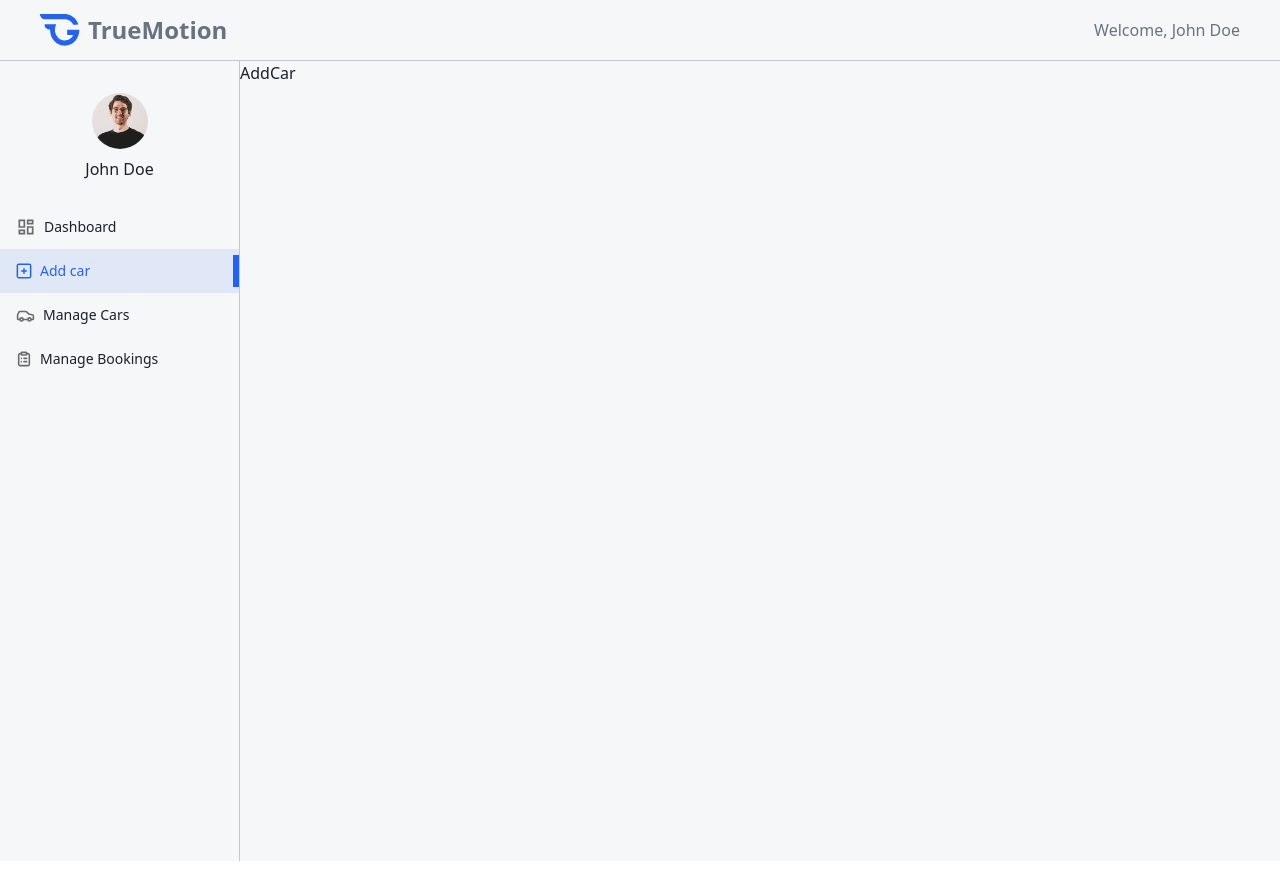
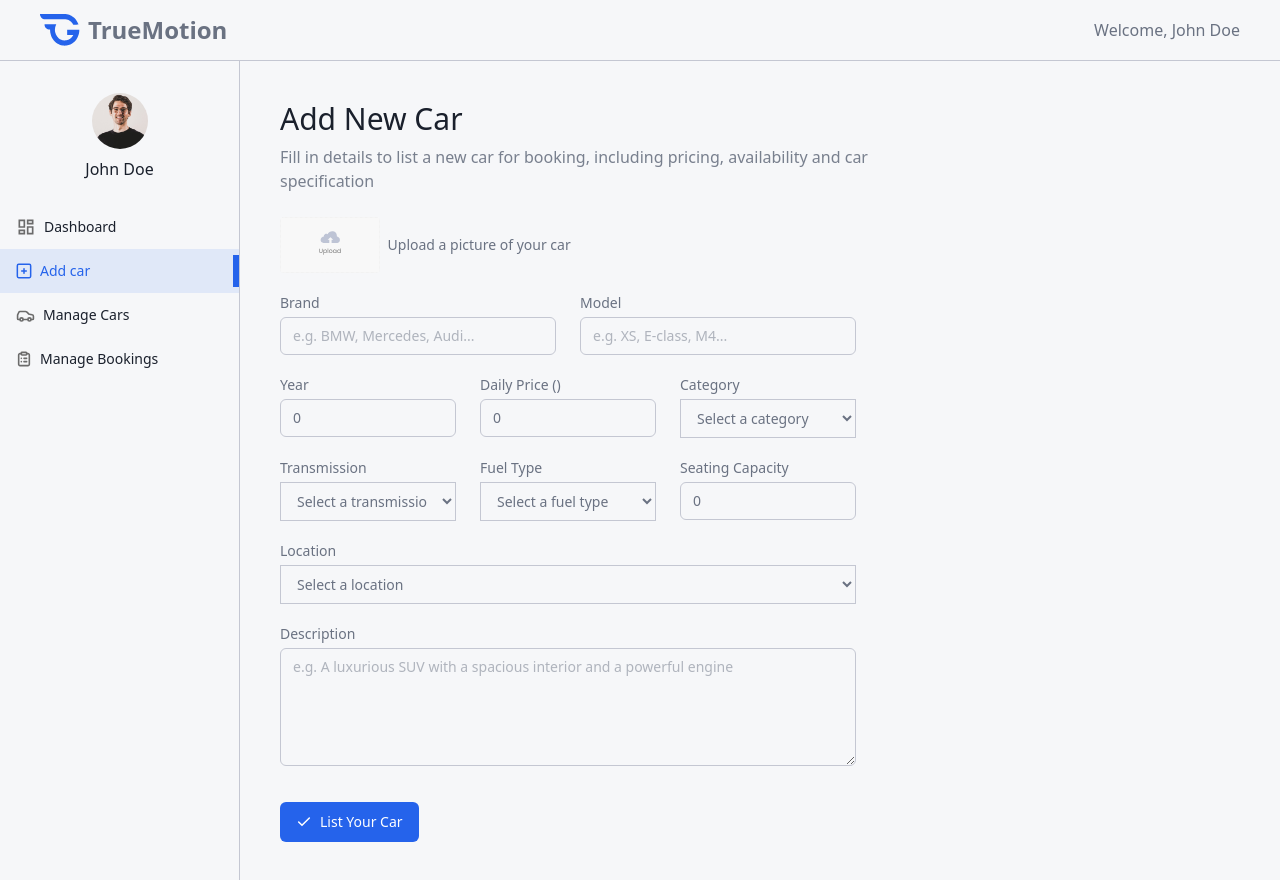
Before and after one commit to Obayuwana22/TrueMotion, a React (Vite) app: page /owner/add-car in a window 1280 px wide. Built offline with nearby package versions, Linux system fonts and the light colour scheme; no server answers.

Commit message:
Add car content in owner Admin page

```diff
--- a/src/components/owner/AddCar.jsx
+++ b/src/components/owner/AddCar.jsx
@@ -1,9 +1,222 @@
-import React from 'react'
+import React, { useState } from "react";
+import Title from "../../components/owner/Title";
+import { assets } from "../../data";
 
 const AddCar = () => {
+  const currency = import.meta.env.VITE_CURRENCY;
+  const [image, setImage] = useState(null);
+  const [car, setCar] = useState({
+    brand: "",
+    model: "",
+    year: 0,
+    pricePerDay: 0,
+    category: "",
+    transmission: "",
+    fuel_type: "",
+    seating_capacity: 0,
+    location: "",
+    description: "",
+  });
+
+  const handleSubmit = async (e) => {
+    e.preventDefault();
+  };
+
   return (
-    <div>AddCar</div>
-  )
-}
+    <div className="px-4 py-10 md:px-10 flex-1">
+      <Title
+        title="Add New Car"
+        SubTitle="Fill in details to list a new car for booking, including pricing, availability and car specification "
+      />
 
-export default AddCar
+      <form
+        onSubmit={handleSubmit}
+        className="flex flex-col gap-5 text-gray-500 text-sm mt-6 max-w-xl"
+      >
+        {/* Car Image */}
+        <div className="flex items-center gap-2 w-full">
+          <label htmlFor="car-image">
+            <img
+              src={image ? URL.createObjectURL(image) : assets.upload_icon}
+              alt=""
+              className="h-14 rounded cursor-pointer"
+            />
+            <input
+              type="file"
+              id="car-image"
+              accept="image/*"
+              hidden
+              onChange={(e) => setImage(e.target.files[0])}
+            />
+          </label>
+          <p className="text-sm text-gray-500">Upload a picture of your car</p>
+        </div>
+
+        {/* Car Brand and Model */}
+
+        <div className="grid grid-cols-1 md:grid-cols-2 gap-6">
+          <div className="flex flex-col w-full">
+            <label htmlFor="brand">Brand</label>
+            <input
+              type="text"
+              name=""
+              id="brand"
+              placeholder="e.g. BMW, Mercedes, Audi..."
+              required
+              className="px-3 py-2 mt-1 border border-borderColor rounded-md outline-none"
+              value={car.brand}
+              onChange={(e) => setCar({ ...car, brand: e.target.value })}
+            />
+          </div>
+
+          <div className="flex flex-col w-full">
+            <label htmlFor="model">Model</label>
+            <input
+              type="text"
+              name=""
+              id="model"
+              placeholder="e.g. XS, E-class, M4..."
+              required
+              className="px-3 py-2 mt-1 border border-borderColor rounded-md outline-none"
+              value={car.model}
+              onChange={(e) => setCar({ ...car, model: e.target.value })}
+            />
+          </div>
+        </div>
+
+        {/* Car Year, Price, Category */}
+        <div className="grid grid-cols-1 sm:grid-cols-2 md:grid-cols-3 gap-6">
+          <div className="flex flex-col w-full">
+            <label htmlFor="year">Year</label>
+            <input
+              type="number"
+              name=""
+              id="year"
+              placeholder="2025"
+              required
+              className="px-3 py-2 mt-1 border border-borderColor rounded-md outline-none"
+              value={car.year}
+              onChange={(e) => setCar({ ...car, year: e.target.value })}
+            />
+          </div>
+
+          <div className="flex flex-col w-full">
+            <label htmlFor="daily price">Daily Price ({currency})</label>
+            <input
+              type="number"
+              name=""
+              id="daily price"
+              placeholder="100"
+              required
+              className="px-3 py-2 mt-1 border border-borderColor rounded-md outline-none"
+              value={car.pricePerDay}
+              onChange={(e) => setCar({ ...car, pricePerDay: e.target.value })}
+            />
+          </div>
+
+          <div className="flex flex-col w-full">
+            <label>Category</label>
+            <select
+              onChange={(e) => setCar({ ...car, category: e.target.value })}
+              value={car.category}
+              className="px-3 py-2 mt-1 border border-borderColor rounded-mb outline-none"
+            >
+              <option value="">Select a category</option>
+              <option value="Sedan">Sedan </option>
+              <option value="SUV">SUV</option>
+              <option value="Van">Van</option>
+            </select>
+          </div>
+        </div>
+
+        {/* Car Transmission, Fuel Type, Seating Capacity */}
+        <div className="grid grid-cols-1 sm:grid-cols-2 md:grid-cols-3 gap-6">
+          <div className="flex flex-col w-full">
+            <label>Transmission</label>
+            <select
+              onChange={(e) => setCar({ ...car, transmission: e.target.value })}
+              value={car.transmission}
+              className="px-3 py-2 mt-1 border border-borderColor rounded-mb outline-none"
+            >
+              <option value="">Select a transmission</option>
+              <option value="Automatic">Automatic </option>
+              <option value="Manual">Manual</option>
+              <option value="Semi-Automatic">Semi-Automatic</option>
+            </select>
+          </div>
+
+          <div className="flex flex-col w-full">
+            <label>Fuel Type</label>
+            <select
+              onChange={(e) => setCar({ ...car, fuel_type: e.target.value })}
+              value={car.fuel_type}
+              className="px-3 py-2 mt-1 border border-borderColor rounded-mb outline-none"
+            >
+              <option value="">Select a fuel type</option>
+              <option value="Gas">Gas</option>
+              <option value="Diesel">Diesel</option>
+              <option value="Petrol">Petrol</option>
+              <option value="Electric">Electric</option>
+              <option value="Hybrid">Hybrid</option>
+            </select>
+          </div>
+
+          <div className="flex flex-col w-full">
+            <label htmlFor="seating capacity">Seating Capacity</label>
+            <input
+              type="number"
+              name=""
+              id="seating capacity"
+              placeholder="4"
+              required
+              className="px-3 py-2 mt-1 border border-borderColor rounded-md outline-none"
+              value={car.seating_capacity}
+              onChange={(e) =>
+                setCar({ ...car, seating_capacity: e.target.value })
+              }
+            />
+          </div>
+        </div>
+
+        {/* Car Location */}
+        <div className="flex flex-col w-full">
+          <label>Location</label>
+          <select
+            onChange={(e) => setCar({ ...car, location: e.target.value })}
+            value={car.location}
+            className="px-3 py-2 mt-1 border border-borderColor rounded-mb outline-none"
+          >
+            <option value="">Select a location</option>
+            <option value="New York">New York</option>
+            <option value="Los Angeles">Los Angeles</option>
+            <option value="Houston">Houston</option>
+            <option value="Chicago">Chicago</option>
+          </select>
+        </div>
+
+            {/* Car Description */}
+             <div className="flex flex-col w-full">
+            <label htmlFor="daily price">Description</label>
+            <textarea
+            rows={5}
+              type="number"
+              name=""
+              id="daily price"
+              placeholder="e.g. A luxurious SUV with a spacious interior and a powerful engine"
+              required
+              className="px-3 py-2 mt-1 border border-borderColor rounded-md outline-none"
+              value={car.description}
+              onChange={(e) => setCar({ ...car, description: e.target.value })}
+            ></textarea>
+          </div>
+
+          <button type="submit" className="flex items-center gap-2 px-4 py-2.5 mt-4 bg-primary text-white rounded-md font-medium w-max cursor-pointer">
+            <img src={assets.tick_icon} alt="" />
+            List Your Car
+          </button>
+      </form>
+    </div>
+  );
+};
+
+export default AddCar;
```
